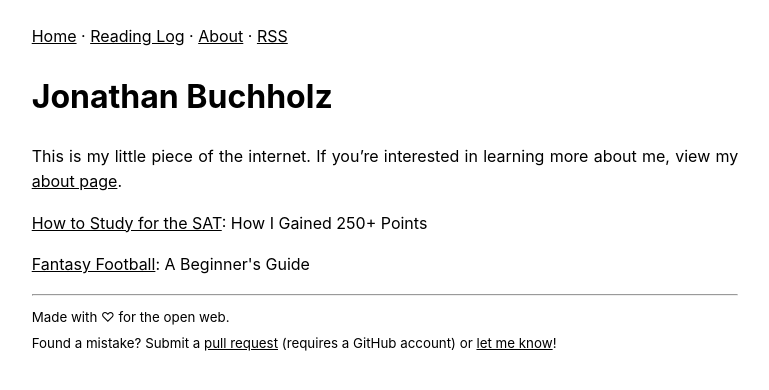
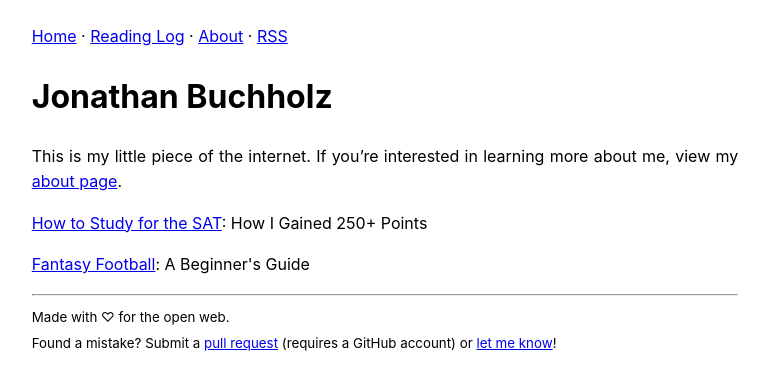
Before and after one commit to JonathanBuchh/buchh.org, a Jekyll site: the page built from index.md, in a window 1280 px wide. Shown: the top 390 px of the page, without its empty margins (255-1024 px from the left). Built offline with Jekyll 4.4.1, drawn with Linux system fonts in a browser that asks for light colours; Markdown is read by kramdown in place of the engine named in the settings.

Commit message:
Add color to links
Dark mode uses the opposite color to what is default in light mode.

```diff
--- a/_includes/head.html
+++ b/_includes/head.html
@@ -15,12 +15,12 @@
       line-height: 1.6;
       text-align: justify;
     }
-    a {
-      color: #000;
-    }
-    a:visited {
-      color: #000;
-    }
+    {% comment %} a { {% endcomment %}
+    {% comment %}   color: #000; {% endcomment %}
+    {% comment %} } {% endcomment %}
+    {% comment %} a:visited { {% endcomment %}
+    {% comment %}   color: #000; {% endcomment %}
+    {% comment %} } {% endcomment %}
     code {
       font-family: "SF Mono", Monaco, monospace;
       overflow:auto;
@@ -31,10 +31,10 @@
         color: #fff;
       }
       a {
-        color: #fff;
+        color: #ffff11;
       }
       a:visited {
-        color: #fff;
+        color: #aae574;
       }
     }
     </style>
```
